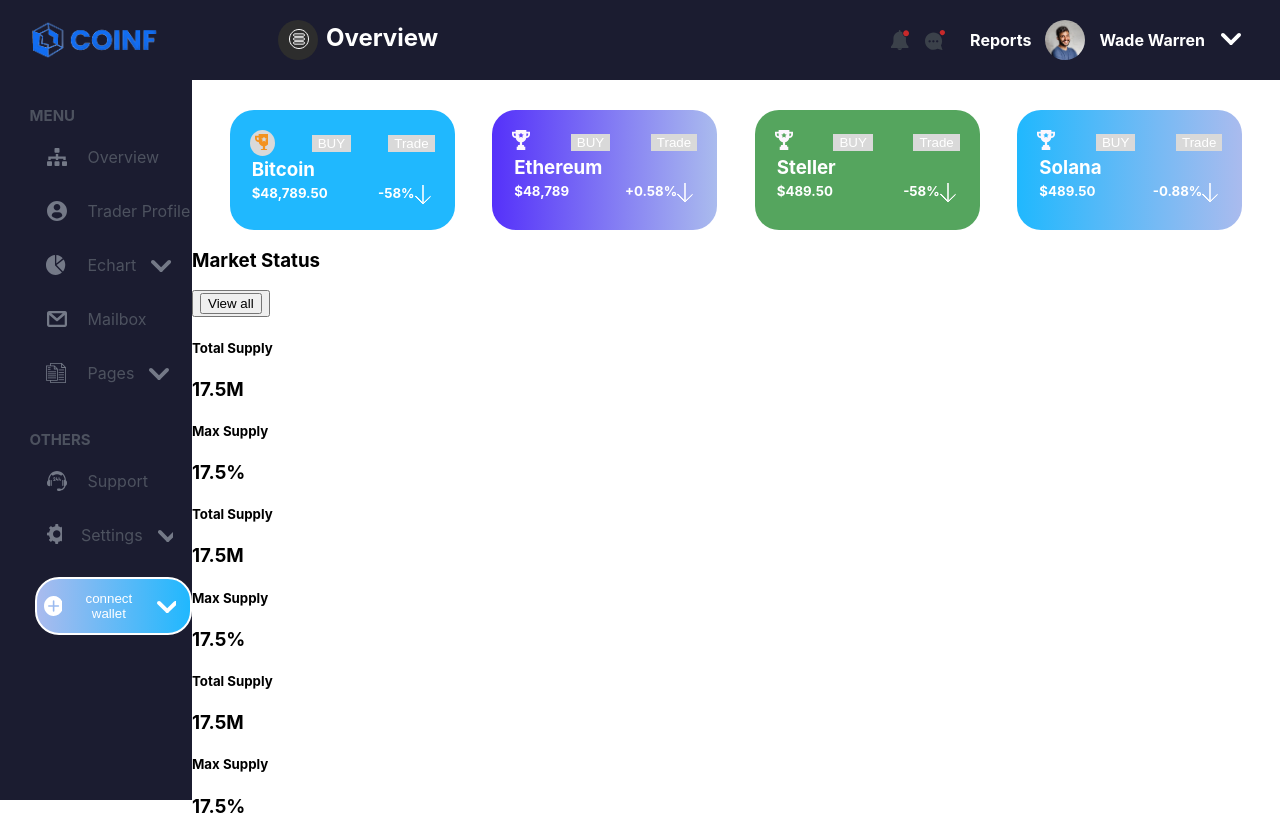
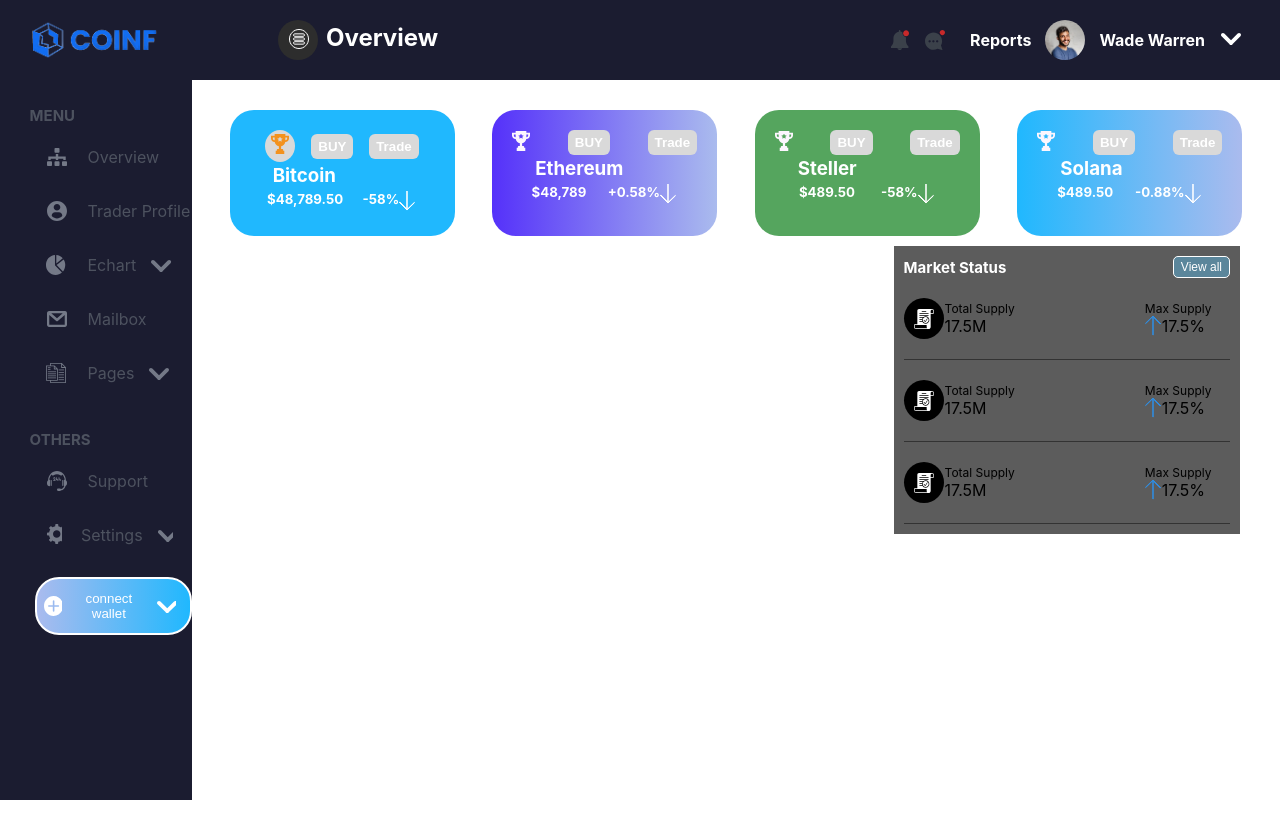
Before and after one commit to Aswathy-G/React-Exam, a React (Create React App) app: page / in a window 1280 px wide. After the commit the page ends 800 px from the top, so only its background shows below. Built offline with nearby package versions, Linux system fonts and the light colour scheme.

Commit message:
bottam section styled

```diff
--- a/src/components/screens/Overview.js
+++ b/src/components/screens/Overview.js
@@ -84,14 +84,13 @@
         </Box4>
       </BoxContainer>
 
-      <SidebarContainer>
+      <RightbarContainer>
         <ListContainer>
           <Left>Market Status</Left>
-                  <Right>
+
           <ViewButton>View all</ViewButton>
-                  </Right>
         </ListContainer>
-             <TextContainer1>
+        <TextContainer>
           <NoteContainer>
             <Icon></Icon>
           </NoteContainer>
@@ -101,11 +100,13 @@
           </TotalContainer>
           <MaxContainer>
             <Text>Max Supply</Text>
+            <DownContainer>
               <Down></Down>
               <Number>17.5%</Number>
+            </DownContainer>
           </MaxContainer>
-             </TextContainer1>
-             <TextContainer2>
+        </TextContainer>
+        <TextContainer>
           <NoteContainer>
             <Icon></Icon>
           </NoteContainer>
@@ -115,11 +116,13 @@
           </TotalContainer>
           <MaxContainer>
             <Text>Max Supply</Text>
+            <DownContainer>
               <Down></Down>
               <Number>17.5%</Number>
+            </DownContainer>
           </MaxContainer>
-             </TextContainer2>
-             <TextContainer3>
+        </TextContainer>
+        <TextContainer>
           <NoteContainer>
             <Icon></Icon>
           </NoteContainer>
@@ -129,20 +132,20 @@
           </TotalContainer>
           <MaxContainer>
             <Text>Max Supply</Text>
+            <DownContainer>
               <Down></Down>
               <Number>17.5%</Number>
+            </DownContainer>
           </MaxContainer>
-             </TextContainer3>
-      </SidebarContainer>
+        </TextContainer>
+      </RightbarContainer>
     </Container>
-
-
   );
-
 }
 export default Overview;
 
 const Container = styled.div`
+  position: relative;
   // display: flex;
   width: 85%;
   position: absolute;
@@ -165,13 +168,14 @@
 const IconContainer = styled.div`
   display: flex;
   align-items: center;
-  justify-content: space-between;
+  justify-content: space-evenly;
 `;
 const Image1 = styled.div`
   border-radius: 50%;
-  background: #D9D9D9;
-  width: 25px;
-  height: 26px;
+  background: #d9d9d9;
+  // width: 25px;
+  // height: 26px;
+  padding: 4px 6px;
   align-items: center;
 `;
 const IconImage1 = styled.small`
@@ -179,22 +183,25 @@
   display: inline-block;
   width: 18px;
   height: 20px;
-  // background-position: -425px -22px;
-  background-position:-420px -18px;
+  background-position: -425px -22px;
 `;
 const Button = styled.button`
   color: #fff;
   background-color: #d9d9d9;
   border: none;
+  font-weight: 700;
+  border-radius: 6px;
+  padding: 5px 7px;
 `;
 const SubHeading = styled.h3`
   color: #fff;
   margin: 2px;
+  margin-left: 23px;
 `;
 const NumberContainer = styled.div`
   color: #fff;
   display: flex;
-  justify-content: space-between;
+  justify-content: space-evenly;
 `;
 const NumberLeft = styled.h5`
   color: #fff;
@@ -255,18 +262,81 @@
 `;
 const Image4 = styled.div``;
 
-const SidebarContainer = styled.div``;
-const ListContainer = styled.div``;
-const Left = styled.h3``;
-const Right = styled.button``;
-const ViewButton = styled.button``;
-const TextContainer1 = styled.div``;
-const NoteContainer = styled.div``;
-const Icon = styled.small``;
-const TotalContainer = styled.div``;
-const Text = styled.h5``;
-const Number = styled.h3``;
-const MaxContainer = styled.div``;
-const Down = styled.small``;
-const TextContainer2 = styled.div``;
-const TextContainer3 = styled.div``;
+const RightbarContainer = styled.div`
+  position: absolute;
+  right: 40px;
+  margin-top: 10px;
+  width: 30%;
+  padding: 10px;
+  background: #5c5c5c;
+`;
+const ListContainer = styled.div`
+  display: flex;
+  justify-content: space-between;
+  align-items: center;
+  // background-color: #55a55e;
+`;
+const Left = styled.span`
+   color: #fff;
+   font-size: 15px;
+   font-weight: bold;
+`;
+
+const ViewButton = styled.button`
+   color: #fff;
+   border: 1px solid #fff;
+   border-radius: 5px;
+   background-color: #5b869b;
+   font-size: 12px;
+   padding: 3px 7px;
+`;
+const TextContainer = styled.div`
+  display: flex;
+  // justify-content: space-evenly;
+  align-items: center;
+  padding-top: 20px;
+  padding-bottom: 20px;
+  border-bottom: 1px solid #333;
+`;
+const NoteContainer = styled.div`
+  background: #000;
+  margin-right: 5px;
+  border-radius: 50%;
+  margin-right: 1px;
+  padding: 8px;
+`;
+const Icon = styled.small`
+  background: url(${image});
+  display: block;
+  width: 24px;
+  height: 25px;
+  background-position: -427px -196px;
+`;
+const TotalContainer = styled.div`
+margin-right: 130px;
+`;
+const Text = styled.span`
+  display: block;
+  font-size: 12px;
+`;
+const Number = styled.span`
+
+
+`;
+const MaxContainer = styled.div`
+justify-content: space-evenly;
+
+
+`;
+const DownContainer = styled.div`
+  display: flex;
+  align-items: center;
+
+`;
+const Down = styled.small`
+  background: url(${image});
+  display: inline-block;
+  width: 17px;
+  height: 20px;
+  background-position: -474px -22px;
+`;
```
Also changed, not shown: src/Assets/images/baricon.png (added), src/Assets/images/graph-bottom.png (added). Lines whose indentation alone changed are shown as unchanged.
